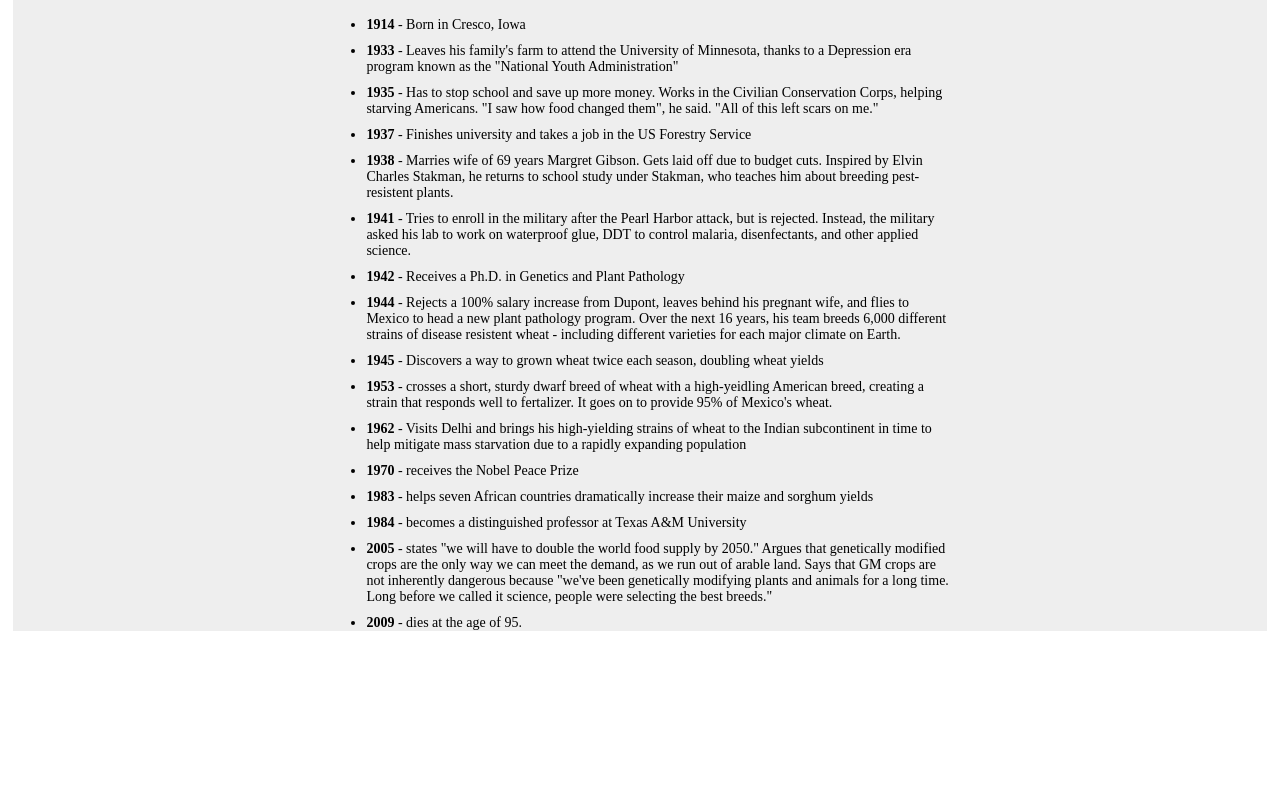
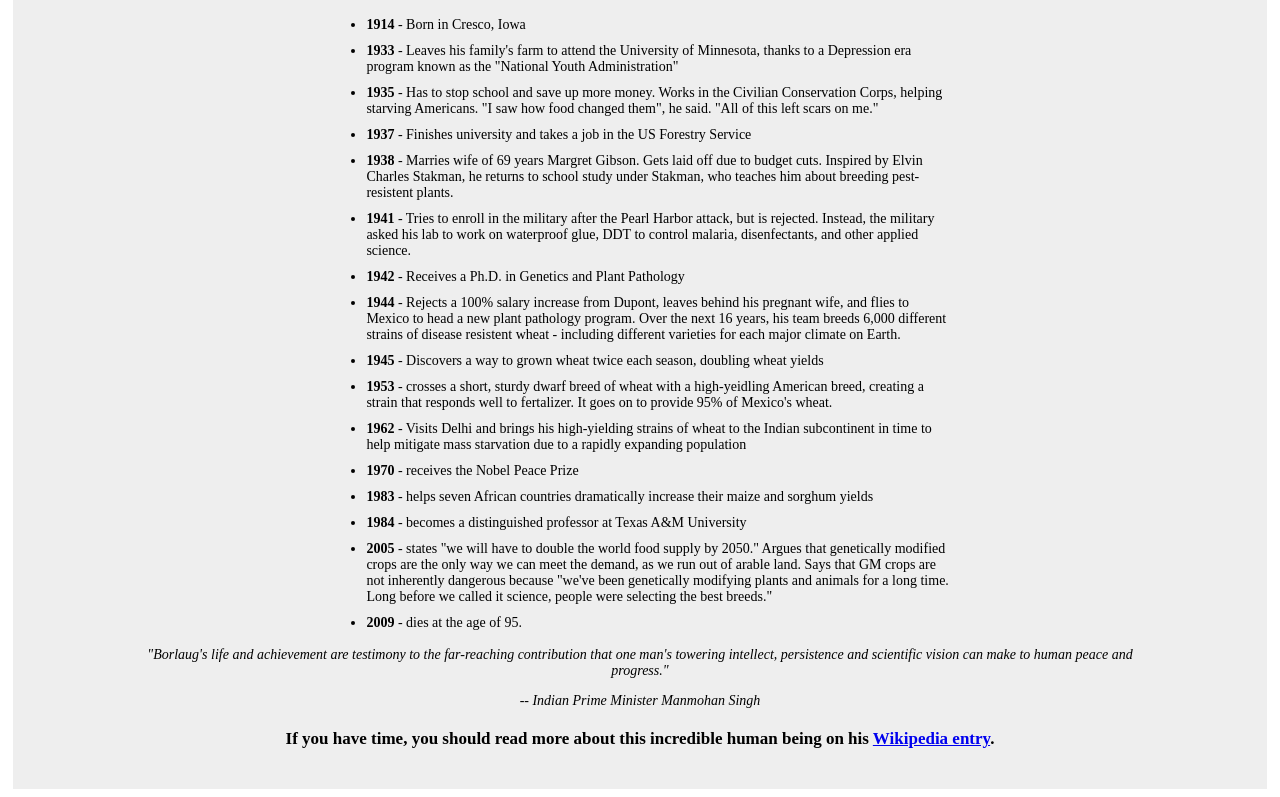
Before and after one commit to ZCreturn0/basis_learning_and_review, a plain HTML site: page TributePage.html in a window 1280 px wide. Shown: the part 572-1369 px from the top of the page. Before the commit the page ends 1219 px from the top, so only its background shows below. Drawn offline with Linux system fonts and the light colour scheme.

Commit message:
all completed

```diff
--- a/TributePage.html
+++ b/TributePage.html
@@ -11,6 +11,7 @@
             width: 98vw;
             background: #eee;
             margin: 0 auto;
+            padding-bottom: 20px;
         }
         #main h2{
             font-weight: bold;
@@ -42,6 +43,18 @@
         ul#info-list li{
             margin: 10px 0;
             font-size: 14px;
+        }
+        #says{
+            text-align: center;
+            font-style: italic;
+            font-size: 14px;
+            width: 80%;
+            margin: 0 auto;
+        }
+        footer{
+            font-weight: bold;
+            font-size: 17px;
+            margin: 20px 0;
         }
     </style>
 </head>
@@ -97,6 +110,12 @@
                 <li><strong>2009</strong> - dies at the age of 95.</li>
             </ul>
         </div>
+        <blockquote id="says">
+            <p id="words">"Borlaug's life and achievement are testimony to the far-reaching contribution that one man's towering intellect,
+            persistence and scientific vision can make to human peace and progress."</p>
+            <div id="author">-- Indian Prime Minister Manmohan Singh</div>
+        </blockquote>
+        <footer>If you have time, you should read more about this incredible human being on his <a href="https://en.wikipedia.org/wiki/Norman_Borlaug" target="_blank">Wikipedia entry</a>.</footer>
     </div>
     <script src="https://cdn.freecodecamp.org/testable-projects-fcc/v1/bundle.js"></script>
 </body>
```
